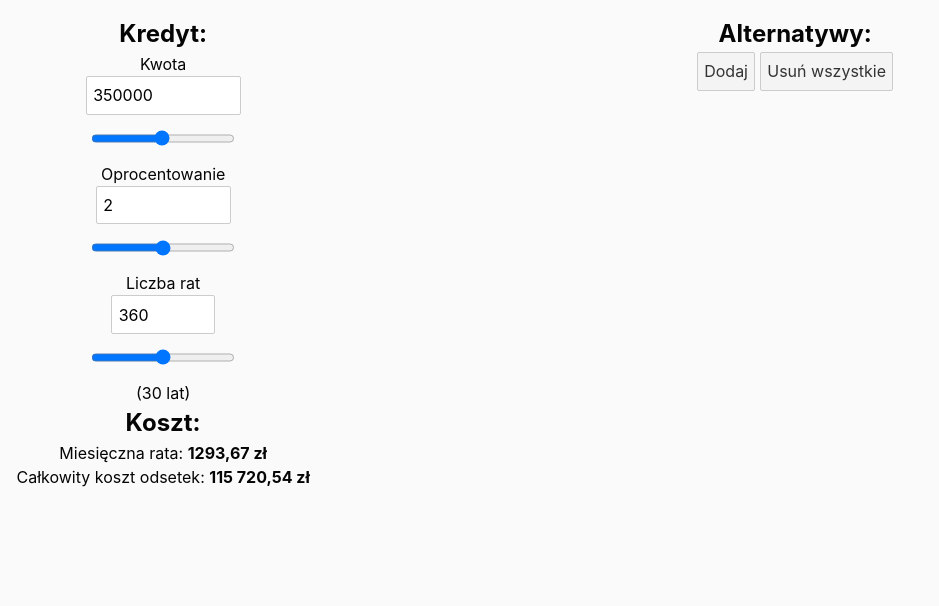
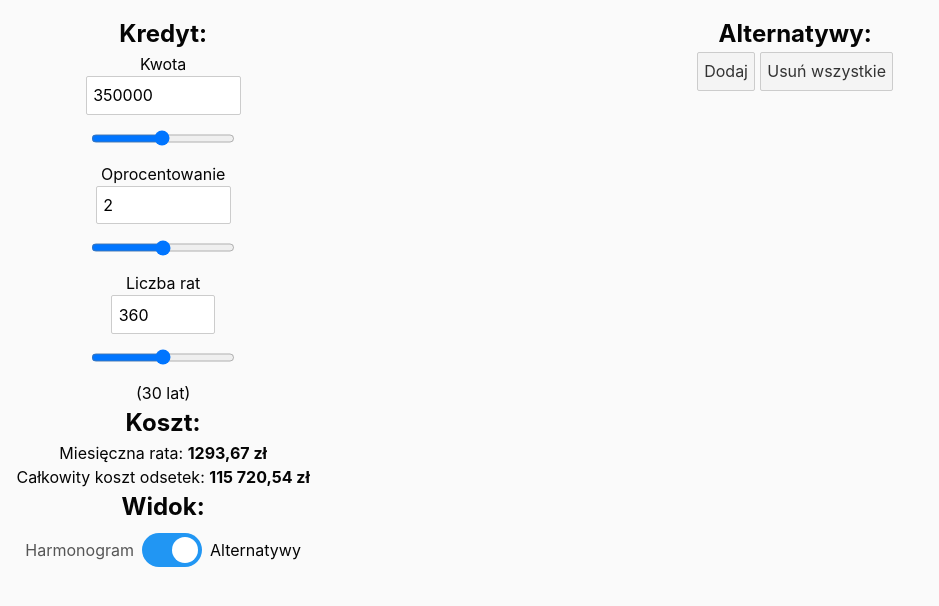
Before and after one commit to adamwroo/svelte-mortgage-calculator, a Svelte app: page / in a window 1280 px wide. Shown: the top 606 px of the page, without its empty margins (0-939 px from the left). Built offline with nearby package versions, Linux system fonts and the light colour scheme.

Commit message:
schedule and view switch components added

```diff
--- a/public/global.css
+++ b/public/global.css
@@ -8,12 +8,14 @@ body:not(.dark-mode) {
 	--color: rgb(5, 5, 5);
 	--background-color: rgb(250, 250, 250);
 	--background-color-dialog: rgba(0, 0, 0, 0.66);
+	--background-color-table: #dddddd;
 }
 
 body.dark-mode {
 	--color: #efefef;
 	--background-color: rgb(5, 5, 5);
 	--background-color-dialog: rgba(30, 30, 30, 0.66);
+	--background-color-table: #222;
 }
 
 body {
--- a/src/App.svelte
+++ b/src/App.svelte
@@ -1,10 +1,12 @@
 <script>
 	import { onMount } from 'svelte';
-	import { mortgageBase, alternatives } from './stores';
+	import { mortgageBase, alternatives, showAlternatives } from './stores';
 	import { getMortgage } from './calculations';
 	import MortgageBase from './components/MortgageBase.svelte';
 	import MortgageCost from './components/MortgageCost.svelte';
 	import Alternatives from './components/Alternatives.svelte';
+	import Schedule from './components/Schedule.svelte';
+	import AlternativeScheduleSwitch from './components/AlternativeScheduleSwitch.svelte';
 
 	onMount(() => {
 		if (window.matchMedia('(prefers-color-scheme: dark)').matches)
@@ -19,10 +21,15 @@
 		<div class="sticky">
 			<MortgageBase bind:mortgageBase={$mortgageBase} />
 			<MortgageCost {mortgage} />
+			<AlternativeScheduleSwitch bind:showAlternatives={$showAlternatives} />
 		</div>
 	</div>
 	<div class="not-sidebar">
-		<Alternatives bind:alternatives={$alternatives} {mortgage} />
+		{#if $showAlternatives}
+			<Alternatives bind:alternatives={$alternatives} {mortgage} />
+		{:else}
+			<Schedule {mortgage} />
+		{/if}
 	</div>
 </main>
 
--- /dev/null
+++ b/src/components/AlternativeScheduleSwitch.svelte
@@ -0,0 +1,91 @@
+<script>
+    export let showAlternatives;
+</script>
+
+<h2>Widok:</h2>
+<div>
+    <span class:selected={!showAlternatives}>Harmonogram</span>
+    <label class="switch">
+        <input type="checkbox" bind:checked={showAlternatives} />
+        <span class="slider round" />
+    </label>
+    <span class:selected={showAlternatives}>Alternatywy</span>
+</div>
+
+<style>
+    div {
+        display: flex;
+        flex-wrap: nowrap;
+        gap: 0.5rem;
+        justify-content: center;
+        align-items: center;
+        padding: 0.5rem;
+    }
+
+    span:not(.selected ){
+        color: #555;
+        -webkit-transition: 0.4s;
+        transition: 0.4s;
+    }
+
+    /* Toggle Switch, see: https://www.w3schools.com/howto/howto_css_switch.asp */
+    .switch {
+        position: relative;
+        display: inline-block;
+        width: 60px;
+        height: 34px;
+    }
+
+    .switch input {
+        opacity: 0;
+        width: 0;
+        height: 0;
+    }
+
+    .slider {
+        position: absolute;
+        cursor: pointer;
+        top: 0;
+        left: 0;
+        right: 0;
+        bottom: 0;
+        background-color: #ccc;
+        -webkit-transition: 0.4s;
+        transition: 0.4s;
+    }
+
+    .slider:before {
+        position: absolute;
+        content: "";
+        height: 26px;
+        width: 26px;
+        left: 4px;
+        bottom: 4px;
+        background-color: white;
+        -webkit-transition: 0.4s;
+        transition: 0.4s;
+    }
+
+    input + .slider {
+        background-color: #2196f3;
+    }
+
+    input:focus + .slider {
+        box-shadow: 0 0 1px #2196f3;
+    }
+
+    input:checked + .slider:before {
+        -webkit-transform: translateX(26px);
+        -ms-transform: translateX(26px);
+        transform: translateX(26px);
+    }
+
+    /* Rounded sliders */
+    .slider.round {
+        border-radius: 34px;
+    }
+
+    .slider.round:before {
+        border-radius: 50%;
+    }
+</style>
--- a/src/components/Alternatives.svelte
+++ b/src/components/Alternatives.svelte
@@ -11,7 +11,7 @@
     let alternativeForDialog;
     let editingId = -1;
 
-    const [send, receive] = crossfade({ duration: 1000, fallback: fade });
+    const [send, receive] = crossfade({ duration: 500, fallback: fade });
 
     const getNewId = () => alternatives.length > 0 ? Math.max(...alternatives.map(t => t.id)) + 1 : 1;
     const getNewAlternative = () => ( {
@@ -69,9 +69,9 @@
     />
 {/if}
 
-<dvi class="alternatives">
+<div class="alternatives">
     {#each alternatives as alternative (alternative.id)}
-        <div class="alternative" animate:flip={{ duration: 1000 }}>
+        <div class="alternative" animate:flip|local={{ duration: 500 }}>
             <Alternative {alternative} {mortgage} {send} {receive}
                 isEditing={alternative.id === editingId}
                 on:edit={e => openDialog(e.detail)}
@@ -79,7 +79,7 @@
             />
         </div>
     {/each}
-</dvi>
+</div>
 
 <style>
     .alternatives {
--- /dev/null
+++ b/src/components/Schedule.svelte
@@ -0,0 +1,49 @@
+<script>
+    import { toPLN } from "../utils";
+
+    export let mortgage;
+</script>
+
+<h2>Harmonogram spłaty:</h2>
+
+<div>
+    <table>
+        <tr>
+            <th>LP</th>
+            <th>Raty kapitałowe</th>
+            <th>Raty odsetkowe</th>
+            <th>Razem do zapłaty</th>
+        </tr>
+        {#each mortgage.monthlyPayments as payment (payment.month)}
+            <tr>
+                <td>{payment.month}</td>
+                <td>{toPLN(payment.interestInstallment)}</td>
+                <td>{toPLN(payment.capitalInstallment)}</td>
+                <td>
+                    {toPLN(payment.interestInstallment + payment.capitalInstallment)}
+                </td>
+            </tr>
+        {/each}
+    </table>
+</div>
+
+<style>
+    div {
+        display: flex;
+        justify-content: center;
+    }
+
+    table {
+        border-collapse: collapse;
+    }
+
+    td, th {
+        border: 1px solid var(--background-color-table);
+        text-align: left;
+        padding: 8px;
+    }
+
+    tr:nth-child(even) {
+        background-color: var(--background-color-table);
+    }
+</style>
--- a/src/components/alternatives/Alternative.svelte
+++ b/src/components/alternatives/Alternative.svelte
@@ -1,5 +1,5 @@
 <script>
-    import {createEventDispatcher} from "svelte";
+    import { createEventDispatcher } from "svelte";
     const dispatch = createEventDispatcher();
     import AlternativeInfo from './AlternativeInfo.svelte';
     import { toYearsAndMonthsHint, toPLN } from '../../utils';
@@ -57,7 +57,7 @@
 
 
 {#if !isEditing}
-    <div class="bg" in:receive={{key: alternative.id}} out:send={{key: alternative.id}}></div>
+    <div class="bg" in:receive|local={{key: alternative.id}} out:send|local={{key: alternative.id}}></div>
 {/if}
 
 <style>
--- a/src/stores.js
+++ b/src/stores.js
@@ -5,3 +5,6 @@ export const mortgageBase = localStore('mortgage-base', initialMorgageBase);
 
 const initialAlternatives = [];
 export const alternatives = localStore('alternatives', initialAlternatives);
+
+const initialShowAlternatives = true;
+export const showAlternatives = localStore('show-alternatives', initialShowAlternatives);
```
